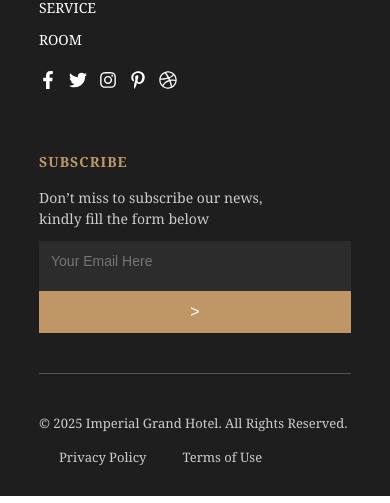
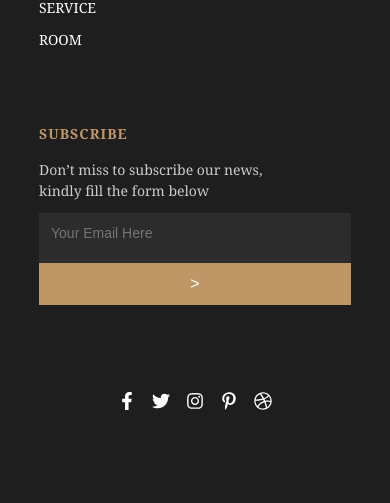
Before and after one commit to ErRahulPanchta/HotelSite-Frontend, a React (Vite) app: page / in a window 390 px wide. Shown: the part 760-1263 px from the top of the page. Built offline with nearby package versions, Linux system fonts and the light colour scheme.

Commit message:
updated Footer social links and divider

```diff
--- a/src/components/Footer.css
+++ b/src/components/Footer.css
@@ -57,22 +57,6 @@
   font-size: 14px;
 }
 
-.footerSocialIcons {
-  display: flex;
-  margin-top: 20px;
-  gap: 12px;
-}
-
-.footerSocialIcons a {
-  font-size: 18px;
-  color: white;
-  transition: color 0.3s ease;
-}
-
-.footerSocialIcons a:hover {
-  color: #bf9766;
-}
-
 .footerSubscribe {
   flex: 1;
   min-width: 250px;
@@ -117,10 +101,35 @@
   font-size: 16px;
 }
 
-.footerDivider {
+/* Social Icons with Split Divider */
+.footerIconDividerWrapper {
+  display: flex;
+  align-items: center;
+  justify-content: center;
+  margin: 40px 0;
+  gap: 20px;
+}
+
+.footerIconDividerWrapper .line {
+  flex: 1;
   height: 1px;
   background-color: #555;
-  margin: 40px 0;
+}
+
+.footerIconDividerWrapper .footerSocialIcons {
+  display: flex;
+  gap: 16px;
+  justify-content: center;
+}
+
+.footerIconDividerWrapper .footerSocialIcons a {
+  font-size: 18px;
+  color: white;
+  transition: color 0.3s ease;
+}
+
+.footerIconDividerWrapper .footerSocialIcons a:hover {
+  color: #bf9766;
 }
 
 .footerBottom {
@@ -175,7 +184,15 @@
     margin-top: 10px;
   }
 
-  .footerSocialIcons {
-    justify-content: flex-start;
+  .footerIconDividerWrapper {
+    flex-direction: column;
+  }
+
+  .footerIconDividerWrapper .line {
+    width: 100%;
+  }
+
+  .footerIconDividerWrapper .footerSocialIcons {
+    margin: 16px 0;
   }
 }
--- a/src/components/Footer.jsx
+++ b/src/components/Footer.jsx
@@ -6,7 +6,6 @@ const Footer = () => {
   return (
     <footer className="footer">
       <div className="footerTop">
-
         <div className="footerLogo">
           <img src="/Logo.png" alt="Imperial Grand Hotel" />
           <p>
@@ -23,16 +22,7 @@ const Footer = () => {
             <li><a href="/service">SERVICE</a></li>
             <li><a href="/room">ROOM</a></li>
           </ul>
-
-          <div className="footerSocialIcons">
-            <a href="#"><FaFacebookF /></a>
-            <a href="#"><FaTwitter /></a>
-            <a href="#"><FaInstagram /></a>
-            <a href="#"><FaPinterestP /></a>
-            <a href="#"><FaDribbble /></a>
-          </div>
         </div>
-
 
         <div className="footerSubscribe">
           <h4>SUBSCRIBE</h4>
@@ -44,9 +34,17 @@ const Footer = () => {
         </div>
       </div>
 
-
-      <div className="footerDivider" />
-
+      <div className="footerIconDividerWrapper">
+        <div className="line" />
+        <div className="footerSocialIcons">
+          <a href="#"><FaFacebookF /></a>
+          <a href="#"><FaTwitter /></a>
+          <a href="#"><FaInstagram /></a>
+          <a href="#"><FaPinterestP /></a>
+          <a href="#"><FaDribbble /></a>
+        </div>
+        <div className="line" />
+      </div>
 
       <div className="footerBottom">
         <p>© 2025 Imperial Grand Hotel. All Rights Reserved.</p>
```
